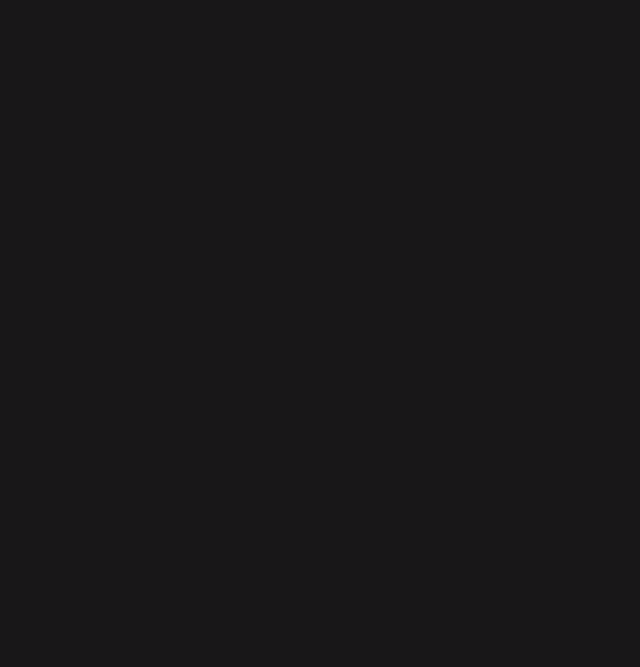
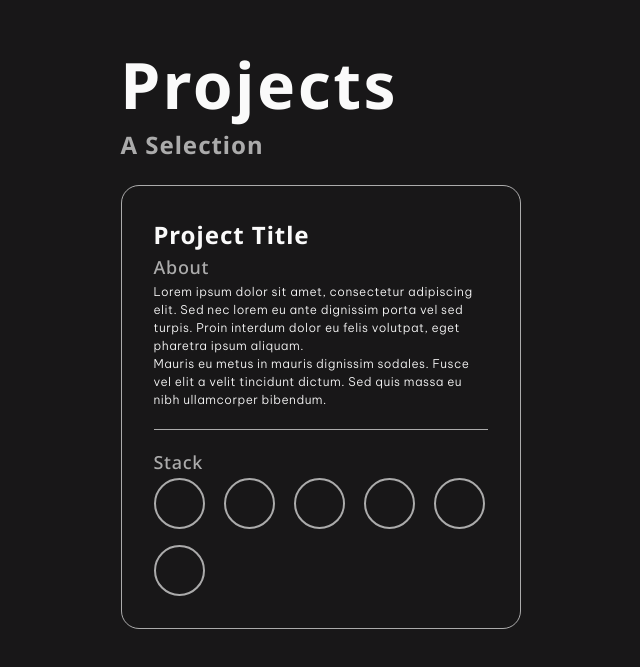
Before and after one commit to carl-vanman/Portfolio_23, a Next.js app: page / in a window 1280 px wide. Shown: the part 1396-2063 px from the top of the page, without its empty margins (170-810 px from the left). Before the commit the page ends 1309 px from the top, so only its background shows below. Built offline with nearby package versions, Linux system fonts and the light colour scheme.

Commit message:
Started figuring out how to make the project card

```diff
--- /dev/null
+++ b/src/components/projects/Projects.js
@@ -0,0 +1,49 @@
+import React from "react";
+import Section from "../section/Section";
+
+import styles from "./Projects.module.css";
+import utils from "../../styles/utils.module.css";
+
+const Projects = () => {
+    return (
+        <Section>
+            <div className={styles.wrapper}>
+                <h2 className={`${utils.lg_heading}`}>Projects</h2>
+                <h3 className={`${utils.md_heading} ${styles.sub_heading}`}>
+                    A Selection
+                </h3>
+                <div className={styles.projects}>
+                    <article className={`${styles.project}`}>
+                        <h2 className={`${utils.md_heading} ${styles.project_title}`}>Project Title</h2>
+                        <h3 className={`${utils.sm_heading} ${styles.sub_heading}`}>About</h3>
+                        <div className={styles.project_description_container}>
+                            <p className={`${utils.body_text} ${styles.project_description}`}>
+                                Lorem ipsum dolor sit amet, consectetur adipiscing
+                                elit. Sed nec lorem eu ante dignissim porta vel sed
+                                turpis. Proin interdum dolor eu felis volutpat, eget
+                                pharetra ipsum aliquam.<br/>
+                                Mauris eu metus in mauris dignissim sodales. Fusce vel elit a velit tincidunt
+                                dictum. Sed quis massa eu nibh ullamcorper bibendum.
+                            </p>
+                        </div>
+                        <div className={styles.divider} />
+                        <h3 className={`${utils.sm_heading} ${styles.sub_heading}`}>
+                            Stack
+                        </h3>
+                        <div className={styles.project_stack}>
+                            <div className={styles.stack_item} />
+                            <div className={styles.stack_item} />
+                            <div className={styles.stack_item} />
+                            <div className={styles.stack_item} />
+                            <div className={styles.stack_item} />
+                            <div className={styles.stack_item} />
+                        </div>
+                    </article>
+
+                </div>
+            </div>
+        </Section>
+    );
+};
+
+export default Projects;
--- /dev/null
+++ b/src/components/projects/Projects.module.css
@@ -0,0 +1,56 @@
+.wrapper {
+    width: 100%;
+}
+.sub_heading {
+    color: var(--secondary-color-light);
+}
+
+.projects {
+    display: grid;
+    grid-template-columns: repeat(auto-fit, minmax(250px, 1fr));
+    gap: min(var(--xl-spacer));
+    margin: var(--lg-spacer) 0px;
+}
+
+.project_description_container {
+    overflow: scroll;
+}
+
+.project {
+    border: 1px solid var(--secondary-color-light);
+    padding: 32px;
+    border-radius: var(--lg-border-radius);
+
+    max-width: 400px;
+    max-height: 500px;
+    display: flex;
+    flex-direction: column;
+
+    gap: var(--xsm-spacer);
+}
+
+.divider {
+    margin: var(--md-spacer) 0px;
+    height: 1px;
+    width: 100%;
+    background-color: var(--secondary-color-light);
+}
+
+.project_stack {
+    display: grid;
+    grid-template-columns: repeat(auto-fill, minmax(51px, 1fr));
+    gap: var(--md-spacer);
+}
+
+.stack_item {
+    border: 2px solid var(--secondary-color-light);
+    border-radius: 100vw;
+    height: 51px;
+    width: 51px;
+}
+
+@media (min-width: 699px) {
+    .projects {
+        justify-content: space-between;
+    }
+}
--- a/src/pages/index.js
+++ b/src/pages/index.js
@@ -9,6 +9,7 @@
 
 import styles from "../styles/Home.module.css"
 import Sliced from '@/components/art/Sliced';
+import Projects from '@/components/projects/Projects';
 
 const vietnam = Be_Vietnam_Pro({
     variable: "--primary-font",
@@ -38,6 +39,7 @@
                 <Navigation />
                 <Introduction />
                 <Sliced />
+                <Projects />
             </main>
         </>
     );
--- a/src/styles/globals.css
+++ b/src/styles/globals.css
@@ -46,6 +46,8 @@
     --md-spacer: 1rem;      /* 16px */
     --sm-spacer: 0.5rem;    /* 8px */
     --xsm-spacer: 0.25rem;  /* 4px */
+
+    --lg-border-radius: 18px;
 }
 
 * {
```
